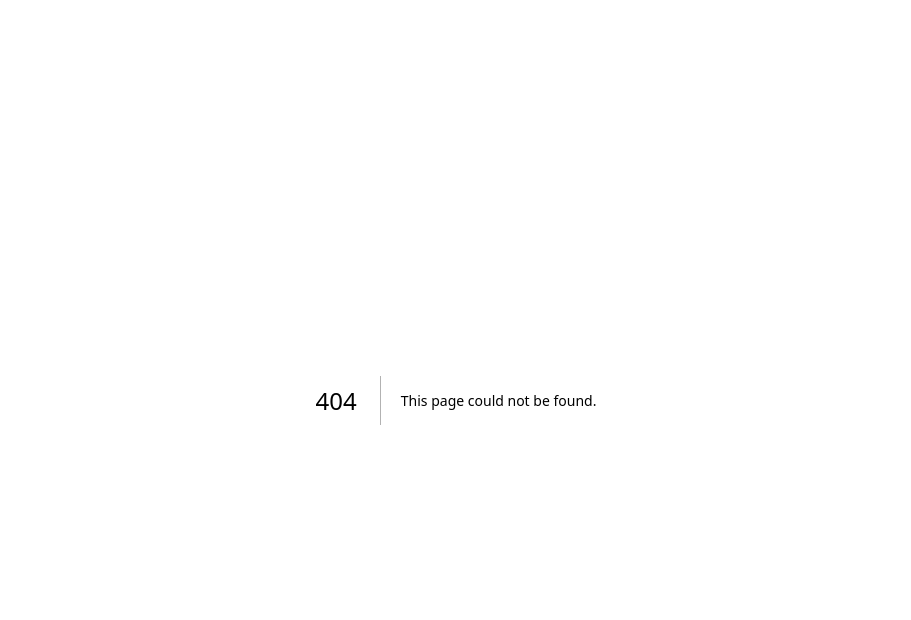
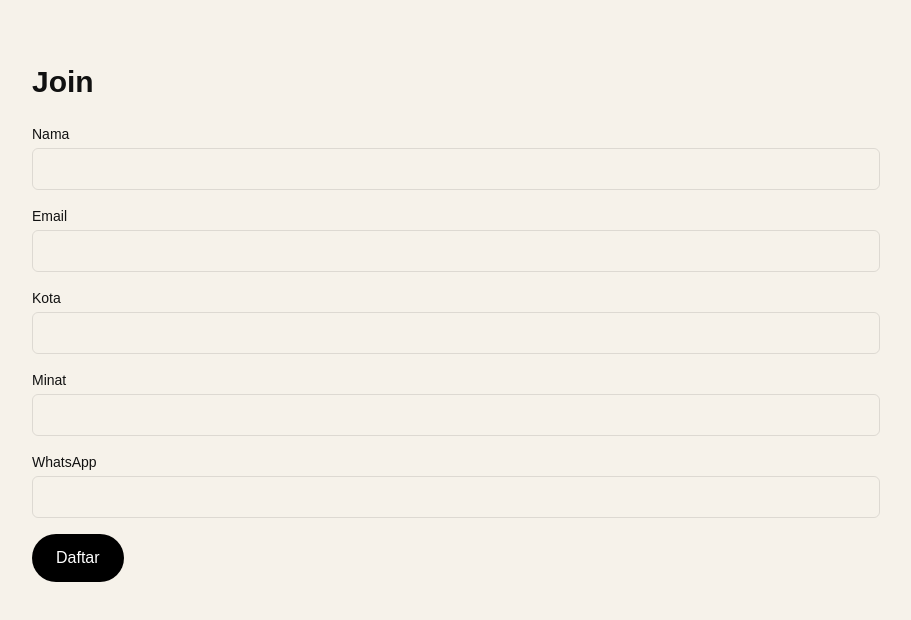
Before and after one commit to dafandikri/pbb-website, a Next.js app: page /join in a window 1280 px wide. Before the commit this address had no page. Shown: the top 620 px of the page, without its empty margins (184-1095 px from the left). Built offline with nearby package versions, Linux system fonts and the light colour scheme.

Commit message:
feat: add static pages

```diff
--- /dev/null
+++ b/app/faq/page.tsx
@@ -0,0 +1,10 @@
+export default function FaqPage() {
+  return (
+    <main className="mx-auto max-w-4xl px-6 py-16">
+      <h1 className="text-3xl font-semibold">FAQ</h1>
+      <p className="mt-4 text-lg text-[#6b6b6b]">
+        Pertanyaan yang sering ditanyakan.
+      </p>
+    </main>
+  )
+}
--- /dev/null
+++ b/app/join/page.tsx
@@ -0,0 +1,12 @@
+import {JoinForm} from '@/components/forms/JoinForm'
+
+export default function JoinPage() {
+  return (
+    <main className="mx-auto max-w-4xl px-6 py-16">
+      <h1 className="text-3xl font-semibold">Join</h1>
+      <div className="mt-6">
+        <JoinForm />
+      </div>
+    </main>
+  )
+}
--- /dev/null
+++ b/app/press-kit/page.tsx
@@ -0,0 +1,10 @@
+export default function PressKitPage() {
+  return (
+    <main className="mx-auto max-w-4xl px-6 py-16">
+      <h1 className="text-3xl font-semibold">Press Kit</h1>
+      <p className="mt-4 text-lg text-[#6b6b6b]">
+        Logo, warna, dan panduan penggunaan.
+      </p>
+    </main>
+  )
+}
--- /dev/null
+++ b/app/profil/page.tsx
@@ -0,0 +1,10 @@
+export default function ProfilPage() {
+  return (
+    <main className="mx-auto max-w-4xl px-6 py-16">
+      <h1 className="text-3xl font-semibold">Profil</h1>
+      <p className="mt-4 text-lg text-[#6b6b6b]">
+        Visi, misi, sejarah, dan struktur organisasi PBB.
+      </p>
+    </main>
+  )
+}
--- /dev/null
+++ b/app/program/page.tsx
@@ -0,0 +1,10 @@
+export default function ProgramPage() {
+  return (
+    <main className="mx-auto max-w-4xl px-6 py-16">
+      <h1 className="text-3xl font-semibold">Program</h1>
+      <p className="mt-4 text-lg text-[#6b6b6b]">
+        Isu prioritas dan program unggulan PBB.
+      </p>
+    </main>
+  )
+}
--- /dev/null
+++ b/components/forms/JoinForm.tsx
@@ -0,0 +1,121 @@
+'use client'
+
+import {useState} from 'react'
+
+type JoinPayload = {
+  name: string
+  email: string
+  city: string
+  interest: string
+  whatsapp: string
+}
+
+const emptyPayload: JoinPayload = {
+  name: '',
+  email: '',
+  city: '',
+  interest: '',
+  whatsapp: '',
+}
+
+export function JoinForm() {
+  const [payload, setPayload] = useState<JoinPayload>(emptyPayload)
+  const [status, setStatus] = useState<'idle' | 'loading' | 'success' | 'error'>(
+    'idle'
+  )
+
+  async function handleSubmit(event: React.FormEvent<HTMLFormElement>) {
+    event.preventDefault()
+    setStatus('loading')
+
+    const response = await fetch('/api/join', {
+      method: 'POST',
+      headers: {'Content-Type': 'application/json'},
+      body: JSON.stringify(payload),
+    })
+
+    if (!response.ok) {
+      setStatus('error')
+      return
+    }
+
+    setPayload(emptyPayload)
+    setStatus('success')
+  }
+
+  return (
+    <form className="space-y-4" onSubmit={handleSubmit}>
+      <label className="block">
+        <span className="mb-1 block text-sm font-medium">Nama</span>
+        <input
+          className="w-full rounded-md border border-black/10 px-3 py-2"
+          value={payload.name}
+          onChange={(event) =>
+            setPayload((prev) => ({...prev, name: event.target.value}))
+          }
+          required
+        />
+      </label>
+      <label className="block">
+        <span className="mb-1 block text-sm font-medium">Email</span>
+        <input
+          className="w-full rounded-md border border-black/10 px-3 py-2"
+          type="email"
+          value={payload.email}
+          onChange={(event) =>
+            setPayload((prev) => ({...prev, email: event.target.value}))
+          }
+          required
+        />
+      </label>
+      <label className="block">
+        <span className="mb-1 block text-sm font-medium">Kota</span>
+        <input
+          className="w-full rounded-md border border-black/10 px-3 py-2"
+          value={payload.city}
+          onChange={(event) =>
+            setPayload((prev) => ({...prev, city: event.target.value}))
+          }
+          required
+        />
+      </label>
+      <label className="block">
+        <span className="mb-1 block text-sm font-medium">Minat</span>
+        <input
+          className="w-full rounded-md border border-black/10 px-3 py-2"
+          value={payload.interest}
+          onChange={(event) =>
+            setPayload((prev) => ({...prev, interest: event.target.value}))
+          }
+          required
+        />
+      </label>
+      <label className="block">
+        <span className="mb-1 block text-sm font-medium">WhatsApp</span>
+        <input
+          className="w-full rounded-md border border-black/10 px-3 py-2"
+          value={payload.whatsapp}
+          onChange={(event) =>
+            setPayload((prev) => ({...prev, whatsapp: event.target.value}))
+          }
+          required
+        />
+      </label>
+      <button
+        className="rounded-full bg-black px-6 py-3 text-white"
+        type="submit"
+        disabled={status === 'loading'}
+      >
+        {status === 'loading' ? 'Mengirim...' : 'Daftar'}
+      </button>
+      {status === 'success' && (
+        <p className="text-sm text-emerald-700">
+          Terima kasih! Tim kami akan menghubungi.
+        </p>
+      )}
+      {status === 'error' && (
+        <p className="text-sm text-red-600">Gagal mengirim. Coba lagi.</p>
+      )}
+    </form>
+  )
+}
```
